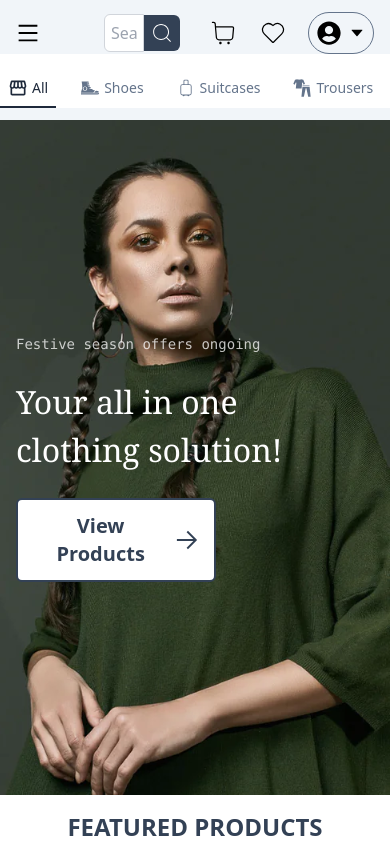
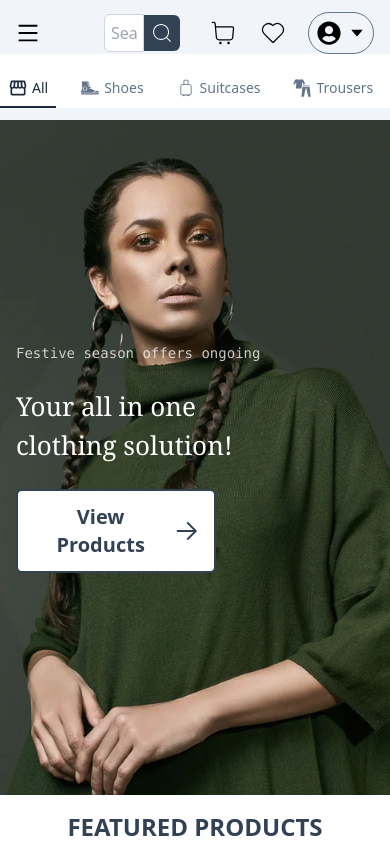
Before and after one commit to Devdannetworks/fashion-store, a React (Create React App) app: page / in a window 390 px wide. Shown: the top 844 px of the page. Built offline with nearby package versions, Linux system fonts and the light colour scheme; no server answers; the database is empty.

Commit message:
hero section text

```diff
--- a/src/Header/HeroSection/Hero.tsx
+++ b/src/Header/HeroSection/Hero.tsx
@@ -25,7 +25,7 @@ const Hero: React.FC = () => {
             {" "}
             Festive season offers ongoing
           </p>
-          <div className="flex flex-col text-[32px] md:text-[4rem] font-serif">
+          <div className="flex flex-col text-[26px] sm:text-[32px] md:text-[4rem] font-serif">
             <span className="">Your all in one</span>
             <span className="">clothing solution!</span>
           </div>
```
